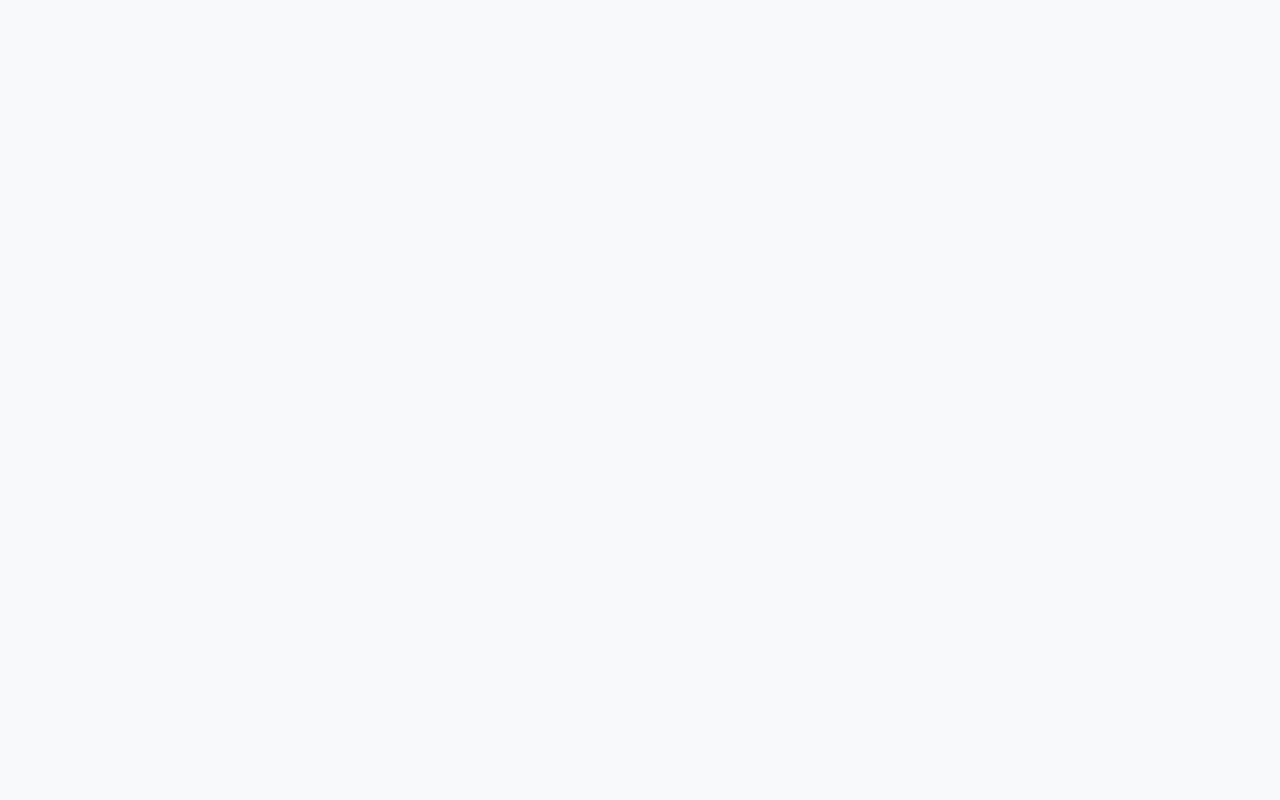
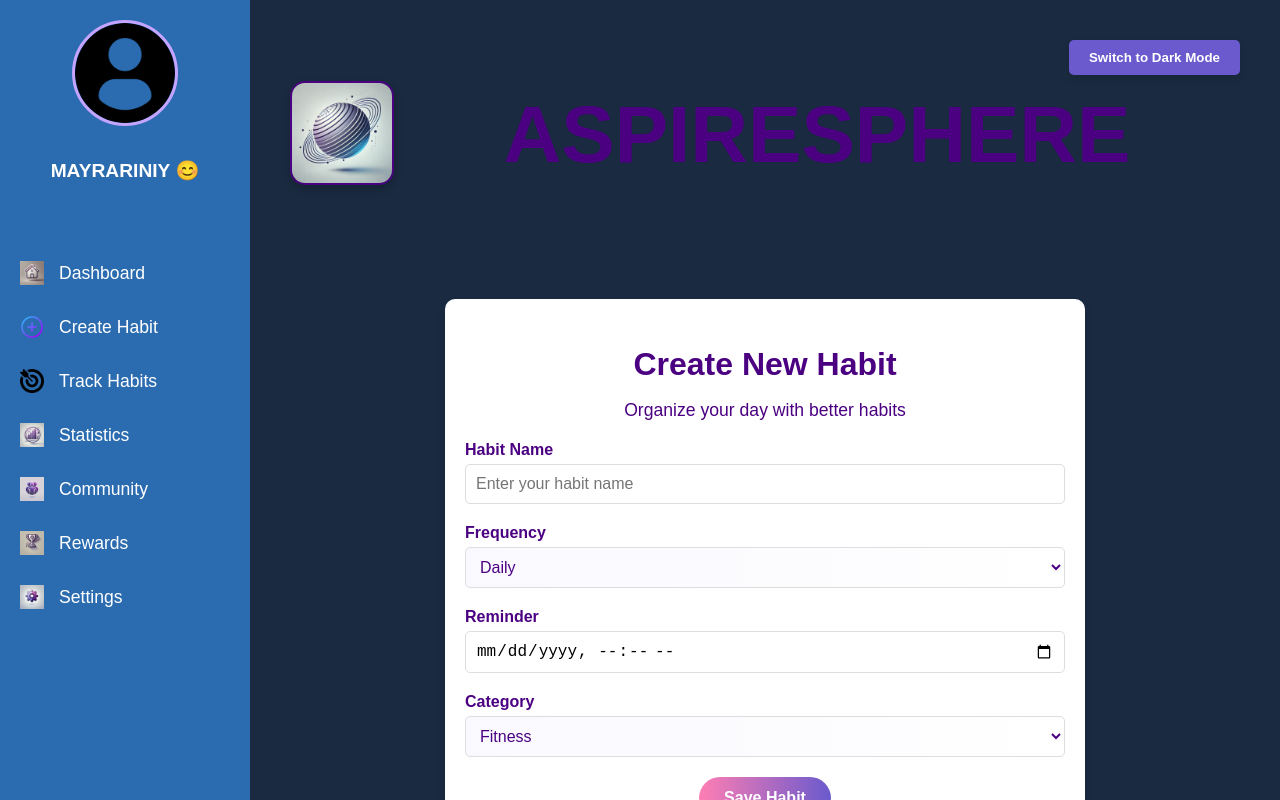
Before and after one commit to Mayrariniy26/aspiresphere, a React (Create React App) app: page /create-habit in a window 1280 px wide. Before the commit this address had no page. Built offline with nearby package versions, Linux system fonts and the light colour scheme.

Commit message:
Added Create Habit files

```diff
--- a/src/App.js
+++ b/src/App.js
@@ -2,6 +2,7 @@ import React from "react";
 import { Routes, Route } from "react-router-dom"; // Import Routes and Route
 import LoginPage from "./pages/LoginPage"; // Import LoginPage
 import DashboardPage from "./pages/DashboardPage"; // Import DashboardPage
+import CreateHabitPage from "./pages/CreateHabitPage";
 
 const App = () => {
   return (
@@ -11,6 +12,9 @@ const App = () => {
 
       {/* Dashboard Route */}
       <Route path="/dashboard" element={<DashboardPage />} />
+
+      {/* Create Habit Route */}
+      <Route path="/create-habit" element={<CreateHabitPage />} />
     </Routes>
   );
 };
--- /dev/null
+++ b/src/pages/CreateHabitPage.js
@@ -0,0 +1,92 @@
+import React, { useState } from "react";
+import Sidebar from "../components/Sidebar";
+import Topbar from "../components/Topbar";
+import "../styles/CreateHabit.css";
+
+const CreateHabitPage = () => {
+  const [habitName, setHabitName] = useState("");
+  const [frequency, setFrequency] = useState("Daily");
+  const [reminder, setReminder] = useState("");
+  const [category, setCategory] = useState("Fitness");
+  const [successMessage, setSuccessMessage] = useState("");
+
+  const handleSaveHabit = () => {
+    setSuccessMessage("Habit added successfully!");
+    setTimeout(() => setSuccessMessage(""), 3000);
+  };
+
+  return (
+    <div className="create-habit-page">
+      {/* Sidebar */}
+      <Sidebar />
+
+      {/* Main Content */}
+      <div className="main-content">
+        <Topbar />
+        <div className="habit-form-container">
+          <h2>Create New Habit</h2>
+          <p>Organize your day with better habits</p>
+          <form
+            onSubmit={(e) => {
+              e.preventDefault();
+              handleSaveHabit();
+            }}
+          >
+            <div className="form-group">
+              <label>Habit Name</label>
+              <input
+                type="text"
+                placeholder="Enter your habit name"
+                value={habitName}
+                onChange={(e) => setHabitName(e.target.value)}
+                required
+              />
+            </div>
+            <div className="form-group">
+              <label>Frequency</label>
+              <select
+                value={frequency}
+                onChange={(e) => setFrequency(e.target.value)}
+                required
+              >
+                <option value="Daily">Daily</option>
+                <option value="Weekly">Weekly</option>
+                <option value="Monthly">Monthly</option>
+              </select>
+            </div>
+            <div className="form-group">
+              <label>Reminder</label>
+              <input
+                type="datetime-local"
+                value={reminder}
+                onChange={(e) => setReminder(e.target.value)}
+              />
+            </div>
+            <div className="form-group">
+              <label>Category</label>
+              <select
+                value={category}
+                onChange={(e) => setCategory(e.target.value)}
+                required
+              >
+                <option value="Fitness">Fitness</option>
+                <option value="Work">Work</option>
+                <option value="Study">Study</option>
+                <option value="Hobby">Hobby</option>
+                <option value="Health">Health</option>
+              </select>
+            </div>
+            <button type="submit" className="save-habit-btn">
+              Save Habit
+            </button>
+          </form>
+          {successMessage && (
+            <div className="success-message">{successMessage}</div>
+          )}
+        </div>
+      </div>
+    </div>
+  );
+};
+
+export default CreateHabitPage;
--- /dev/null
+++ b/src/styles/CreateHabit.css
@@ -0,0 +1,109 @@
+/* Main Content Styling */
+.create-habit-page {
+    display: flex;
+    height: 100vh;
+    overflow: hidden;
+  }
+
+  .main-content {
+    flex: 1;
+    overflow-y: auto;
+    background: var(--background);
+    color: var(--text-color);
+    padding: 20px;
+  }
+
+  .habit-form-container {
+    max-width: 600px;
+    margin: 50px auto;
+    padding: 20px;
+    background: white;
+    border-radius: 10px;
+    box-shadow: 0px 4px 8px rgba(0, 0, 0, 0.1);
+    text-align: center;
+  }
+
+  .habit-form-container h2 {
+    font-size: 2rem;
+    margin-bottom: 10px;
+    color: #4b0082;
+  }
+
+  .habit-form-container p {
+    font-size: 1.1rem;
+    color: #4b0082;
+    margin-bottom: 20px;
+  }
+
+  .form-group {
+    margin-bottom: 20px;
+    text-align: left;
+  }
+
+  .form-group label {
+    display: block;
+    font-weight: bold;
+    margin-bottom: 5px;
+    color: #4b0082;
+  }
+
+  .form-group input {
+    width: 100%;
+    padding: 10px;
+    font-size: 1rem;
+    border: 1px solid #ddd;
+    border-radius: 5px;
+    box-sizing: border-box;
+  }
+
+  .form-group input:focus {
+    border-color: #6a5acd;
+    outline: none;
+  }
+
+  .save-habit-btn {
+    background: linear-gradient(90deg, #ff7eb3, #6a5acd);
+    color: white;
+    border: none;
+    padding: 12px 25px;
+    font-size: 1rem;
+    font-weight: bold;
+    border-radius: 30px;
+    cursor: pointer;
+    transition: all 0.3s ease;
+  }
+
+  .save-habit-btn:hover {
+    background: linear-gradient(90deg, #6a5acd, #836fff);
+    transform: scale(1.05);
+  }
+
+  .success-message {
+    margin-top: 20px;
+    color: white;
+    background-color: #4b0082;
+    padding: 10px 15px;
+    border-radius: 5px;
+    font-size: 1rem;
+  }
+
+  /* Dropdown Styling */
+select {
+    width: 100%;
+    padding: 10px;
+    font-size: 1rem;
+    border: 1px solid #ddd;
+    border-radius: 5px;
+    box-sizing: border-box;
+    background-color: white;
+    color: #4b0082; /* Eggplant color for text */
+  }
+
+  select:focus {
+    border-color: #6a5acd;
+    outline: none;
+  }
+
+  .form-group select {
+    background: linear-gradient(90deg, #f9f9ff, #ffffff);
+  }
--- a/src/styles/Dashboard.css
+++ b/src/styles/Dashboard.css
@@ -1,13 +1,19 @@
+/* Dashboard Layout */
 .dashboard-page {
   display: flex;
+  flex-direction: row; /* Sidebar and main content side by side */
+  height: 100vh; /* Full viewport height */
 }
 
+/* Main Content */
 .main-content {
   flex: 1;
   padding: 20px;
   background-color: var(--background-light, #f8f9fa); /* Light background */
+  overflow-y: auto; /* Allow scrolling if content overflows */
 }
 
+/* Top Bar */
 .topbar {
   display: flex;
   justify-content: space-between;
@@ -15,74 +21,81 @@
   background-color: var(--sidebar-bg, #6a5acd); /* Match Sidebar color */
   color: #ffffff;
   padding: 10px 20px;
+  position: sticky;
+  top: 0;
+  z-index: 100; /* Ensure it stays on top */
 }
 
-.dashboard-content {
+/* Welcome Section */
+.welcome {
+  font-size: 3rem; /* Adjust size */
+  font-weight: bold;
   text-align: center;
-  margin-top: 20px;
+  background: linear-gradient(90deg, #ff99cc, #ff7eb3, #6a5acd, #5eead4); /* Pink, Purple, Blue gradient */
+  -webkit-background-clip: text;
+  -webkit-text-fill-color: transparent;
+  margin: 20px 0;
 }
 
-.welcome {
-
-    font-size: 3rem; /* Adjust size */
-    font-weight: bold;
-    text-align: center;
-    background: linear-gradient(90deg, #ff99cc, #ff7eb3, #6a5acd, #5eead4); /* More Pink, Purple, Blue */
-    -webkit-background-clip: text; /* Clip gradient to text */
-    -webkit-text-fill-color: transparent; /* Make the text transparent */
-    text-fill-color: transparent; /* Standard property */
-    margin: 20px 0; /* Add spacing */
+/* Dashboard Description */
+.dashboard-description {
+  font-size: 1.2rem; /* Slightly larger font */
+  line-height: 1.8; /* Improve text spacing */
+  text-align: center; /* Center-align the text */
+  margin: 20px 0;
+  color: #4b0082; /* Eggplant color */
+  font-weight: 500; /* Medium weight */
+  font-family: "Poppins", sans-serif;
+  max-width: 800px; /* Limit width for better alignment */
+  margin-left: auto;
+  margin-right: auto;
 }
 
-.dashboard-description {
-  font-size: 1.2rem; /* Slightly larger font for readability */
-  line-height: 1.8; /* Improve text spacing */
-  text-align: center; /* Center-align the text */
-  margin: 20px 0; /* Add space above and below */
-  color: #4b0082; /* Eggplant color for text */
-  font-weight: 500; /* Medium weight for better visibility */
-  font-family: "Poppins", sans-serif; /* Clean and modern font */
-  max-width: 800px; /* Limit the width for better alignment */
-  margin-left: auto; /* Center horizontally */
-  margin-right: auto; /* Center horizontally */
-}
+/* Add Habit Button */
 .add-habit-btn {
   background: linear-gradient(90deg, #ff7eb3, #6a5acd); /* Gradient background */
-  color: white; /* White text for contrast */
-  border: none; /* Remove default border */
+  color: white;
+  border: none;
   border-radius: 30px; /* Rounded button */
-  padding: 12px 25px; /* Adjust padding for size */
-  font-size: 1.2rem; /* Slightly larger text */
-  font-weight: bold; /* Emphasize text */
-  cursor: pointer; /* Pointer cursor on hover */
-  transition: transform 0.3s ease, box-shadow 0.3s ease; /* Smooth hover animations */
+  padding: 12px 25px;
+  font-size: 1.2rem;
+  font-weight: bold;
+  cursor: pointer;
+  transition: transform 0.3s ease, box-shadow 0.3s ease;
   box-shadow: 0px 4px 6px rgba(0, 0, 0, 0.1); /* Subtle shadow */
+  display: block; /* Ensures it behaves as a block element */
+  margin: 20px auto; /* Centers the button horizontally */
 }
-
 .add-habit-btn:hover {
-  transform: scale(1.05); /* Slight zoom effect */
-  box-shadow: 0px 6px 10px rgba(0, 0, 0, 0.2); /* Enhanced shadow on hover */
+  transform: scale(1.05); /* Slight zoom */
+  box-shadow: 0px 6px 10px rgba(0, 0, 0, 0.2); /* Enhanced shadow */
 }
 
 .add-habit-btn:active {
-  transform: scale(0.95); /* Slight compression on click */
-  box-shadow: 0px 3px 5px rgba(0, 0, 0, 0.2); /* Reduce shadow */
+  transform: scale(0.95); /* Compression effect */
+  box-shadow: 0px 3px 5px rgba(0, 0, 0, 0.2);
 }
 
+/* Habit Progress Section */
 .habit-progress {
   margin-top: 30px;
+  background-color: #ffffff; /* White background for section */
+  border-radius: 10px;
+  padding: 20px;
+  box-shadow: 0px 4px 6px rgba(0, 0, 0, 0.1); /* Add subtle shadow */
 }
+
 .habit-progress h3 {
-  font-size: 2rem; /* Larger font size for emphasis */
+  font-size: 2rem;
   font-weight: bold;
-  text-align: left; /* Center the heading */
-  color: #4b0082; /* Eggplant color for text */
-  margin-bottom: 20px; /* Space below the heading */
-  text-transform: uppercase; /* Make the text uppercase */
-  letter-spacing: 2px; /* Add some spacing between letters */
+  text-align: center;
+  color: #4b0082; /* Eggplant color */
+  margin-bottom: 20px;
+  text-transform: uppercase; /* Uppercase text */
+  letter-spacing: 2px; /* Add spacing */
   background: linear-gradient(90deg, #ff7eb3, #6a5acd); /* Gradient text */
-  -webkit-background-clip: text; /* Clip the gradient to the text */
-  -webkit-text-fill-color: transparent; /* Make text transparent to show the gradient */
+  -webkit-background-clip: text;
+  -webkit-text-fill-color: transparent;
 }
 
 .habit {
@@ -93,9 +106,54 @@
   padding: 10px;
   border: 1px solid var(--accent-text, #836fff);
   border-radius: 5px;
+  background-color: #f9f9ff; /* Soft background */
+  box-shadow: 0px 2px 4px rgba(0, 0, 0, 0.1); /* Subtle shadow */
 }
 
 .habit span {
   font-size: 1rem;
   color: var(--accent-text, #6a5acd);
 }
+
+/* Responsive Adjustments */
+@media (max-width: 768px) {
+  .dashboard-page {
+    flex-direction: column; /* Stack sidebar and content */
+  }
+
+  .main-content {
+    padding: 15px;
+  }
+
+  .welcome {
+    font-size: 2.5rem;
+  }
+
+  .dashboard-description {
+    font-size: 1rem;
+  }
+
+  .habit-progress h3 {
+    font-size: 1.5rem;
+  }
+
+  .add-habit-btn {
+    padding: 10px 20px;
+    font-size: 1rem;
+  }
+}
+
+@media (max-width: 480px) {
+  .welcome {
+    font-size: 2rem;
+  }
+
+  .dashboard-description {
+    font-size: 0.9rem;
+  }
+
+  .add-habit-btn {
+    padding: 8px 15px;
+    font-size: 0.9rem;
+  }
+}
--- a/src/styles/global.css
+++ b/src/styles/global.css
@@ -1,5 +1,5 @@
 /* Global Light Mode */
-body.light {
+body.light, .dark {
   --sidebar-bg: #6a5acd; /* Purple */
   --sidebar-text: #ffffff; /* White */
   --sidebar-hover: #836fff; /* Light Lavender */
@@ -13,29 +13,19 @@ body.light {
 }
 
 /* Global Dark Mode */
-body.dark {
-  --sidebar-bg: #2f4f4f; /* Deep Slate Gray */
-  --sidebar-text: #ffffff; /* White */
-  --sidebar-hover: #6a5acd; /* Primary Purple */
-  --background: #2f4f4f; /* Deep Slate Gray */
-  --text-color: #fffafa; /* Snow White */
-  --accent-color: #6a5acd; /* Soft Purple */
-  --hover-color: #836fff; /* Light Lavender */
-  --button-bg: #6a5acd; /* Button background */
-  --button-text: #ffffff; /* Button text */
+body.dark, .light {
+  --sidebar-bg: #1e3a5f; /* Dark Blue for Sidebar */
+  --sidebar-text: #d1d5db; /* Light Gray Text */
+  --sidebar-hover: #2b6cb0; /* Hover Blue */
+  --background: #1a2a40; /* Dark Blue for Background */
+  --text-color: #f1f5f9; /* Light Gray for Text */
+  --accent-color: #3b82f6; /* Blue Accent */
+  --hover-color: #2563eb; /* Bright Blue Hover */
+  --button-bg: #2563eb; /* Bright Blue Button */
+  --button-text: #ffffff; /* White Text for Button */
   transition: background-color 0.3s, color 0.3s;
 }
-/* Light Mode */
-body.light, .light {
-  background-color: #f5f5f5; /* Light background */
-  color: #3d3d3d; /* Dark text for light mode */
-}
 
-/* Dark Mode */
-body.dark, .dark {
-  background-color: #2f4f4f; /* Dark background */
-  color: #fffafa; /* Light text for dark mode */
-}
 
 /* Smooth Transitions */
 body, .light, .dark {
```
Also changed, not shown: src/styles/Topbar.css (+0 -10 lines).
